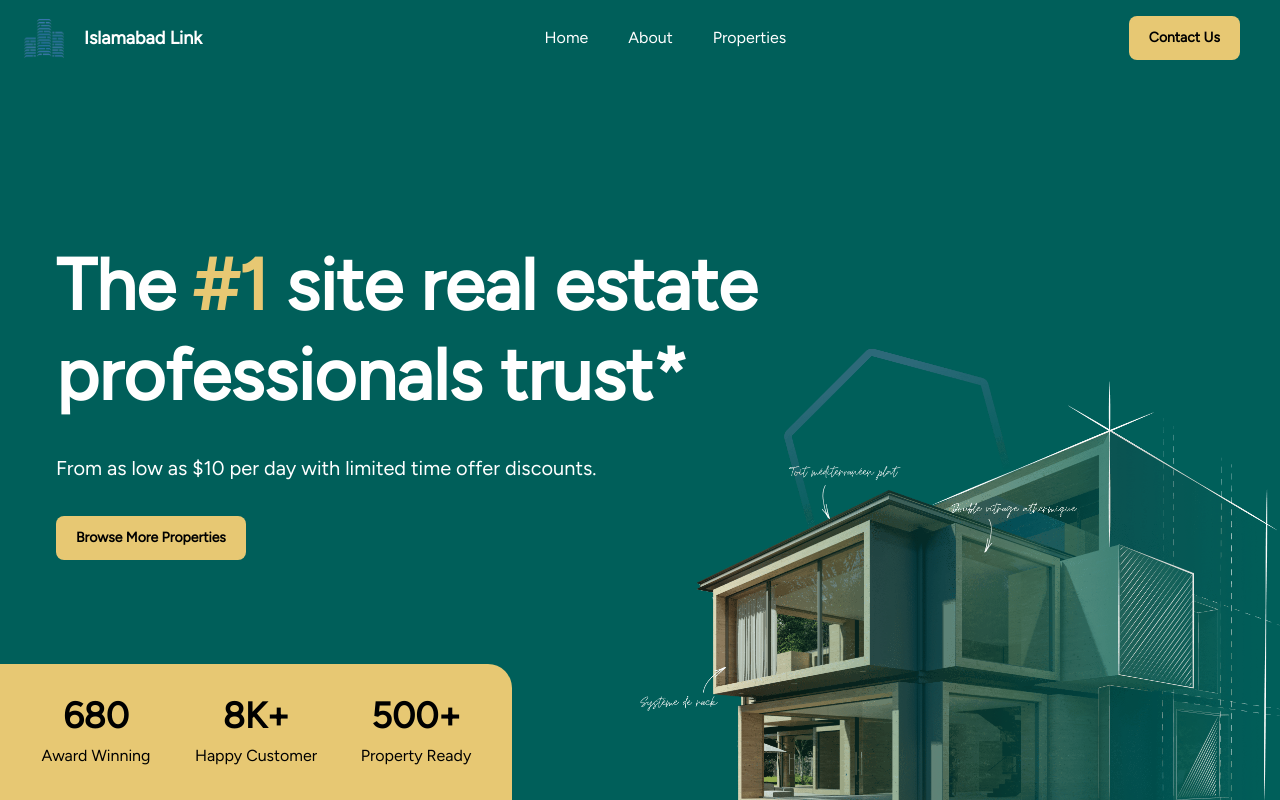
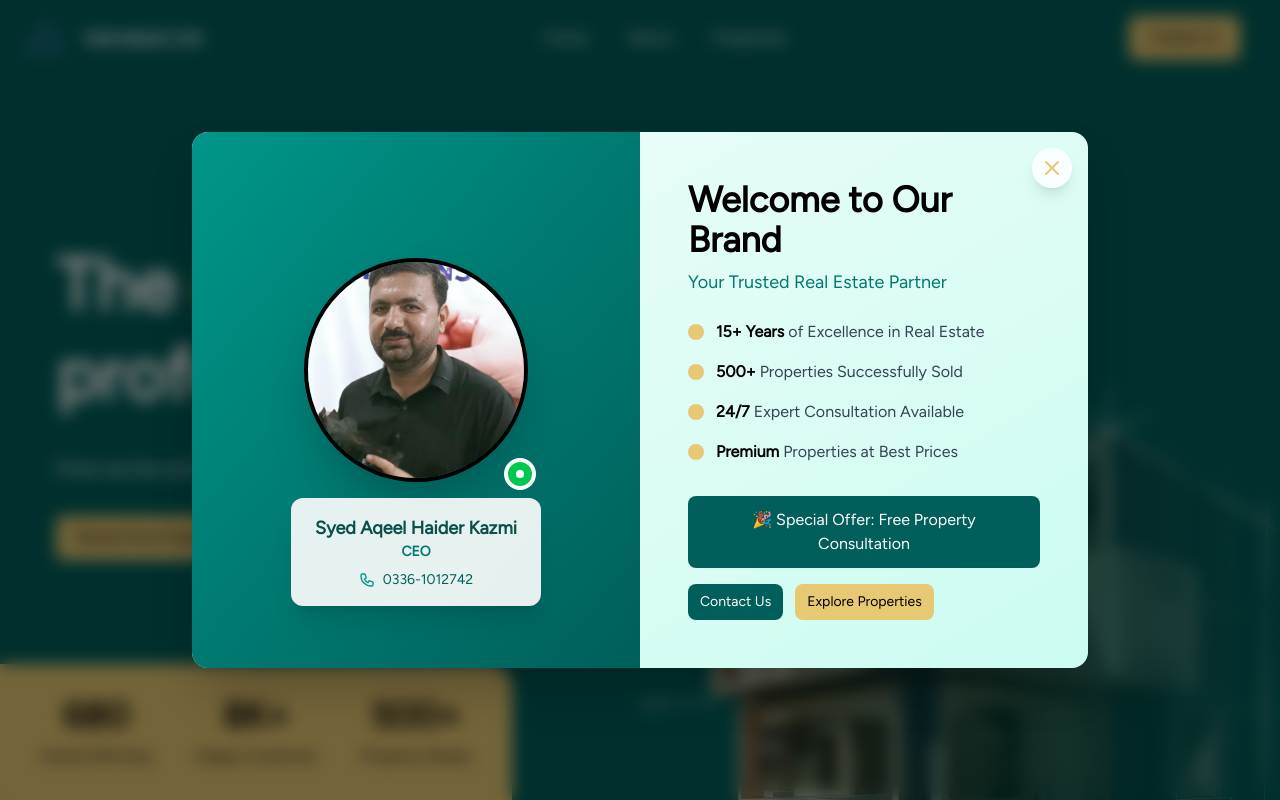
Before and after one commit to MirHussainJan/Islamabad-Link, a React (Vite) app: page / in a window 1280 px wide. Shown: the top 800 px of the page. Built offline with nearby package versions, Linux system fonts and the light colour scheme.

Commit message:
Deployment

```diff
--- a/src/App.jsx
+++ b/src/App.jsx
@@ -1,26 +1,35 @@
-import React from "react";
+import React, { useState, useEffect } from 'react';
 import Hero from "./components/Hero"
-import FeaturedCategories from "./components/FeaturedCategories"
 import FeaturedProperties from "./components/FeaturedProperties"
 import WhyChooseUs from "./components/WhyChooseUs"
 import DiscoverSection from "./components/DiscoverSection"
 import VillaSpotlight from "./components/VillaSpotlight"
 import Testimonials from "./components/Testimonials"
-import PartnerLogos from "./components/PartnerLogos"
-import ExclusiveProperties from "./components/ExclusiveProperties"
 import BecomeAgent from "./components/BecomeAgent"
-import RecentArticles from "./components/RecentArticles"
-import Newsletter from "./components/Newsletter"
 import Footer from "./components/Footer"
 import Header from "./components/Header";
 import RecentHighlights from "./components/RecentArticles";
 
 const App = () => {
+  const [showPopup, setShowPopup] = useState(false);
+
+  useEffect(() => {
+    // Show popup after component mounts (website loads)
+    const timer = setTimeout(() => {
+      setShowPopup(true);
+    }, 1000); // Small delay to ensure smooth loading
+
+    return () => clearTimeout(timer);
+  }, []);
+
+  const closePopup = () => {
+    setShowPopup(false);
+  };
+
   return (
-    <div className=" relative">
+    <div className="relative">
       <Header/>
       <Hero id="hero" />
-      {/* <FeaturedCategories /> */}
       <WhyChooseUs />
       <FeaturedProperties id="properties" />
       <VillaSpotlight />
@@ -29,8 +38,144 @@ const App = () => {
       <Testimonials />
       <RecentHighlights/>
       <Footer />
-      {/* <ExclusiveProperties />
-      <Newsletter /> */}
+
+      {/* Brand Promotion Popup */}
+      {showPopup && (
+        <div className="fixed inset-0 z-[9999] flex items-center justify-center p-4">
+          {/* Blurred Background Overlay */}
+          <div
+            className="absolute inset-0 bg-black/50 backdrop-blur-sm"
+            onClick={closePopup}
+          ></div>
+
+          {/* Popup Content */}
+          <div className="relative bg-gradient-to-br from-teal-50 to-teal-100 rounded-2xl shadow-2xl max-w-4xl w-full max-h-[90vh] overflow-y-auto">
+            {/* Close Button */}
+            <button
+              onClick={closePopup}
+              className="absolute top-4 right-4 z-10 bg-white/80 hover:bg-white text-yellow cursor-pointer rounded-full p-2 transition-all duration-200 shadow-lg"
+            >
+              <svg className="w-6 h-6" fill="none" stroke="currentColor" viewBox="0 0 24 24">
+                <path strokeLinecap="round" strokeLinejoin="round" strokeWidth={2} d="M6 18L18 6M6 6l12 12" />
+              </svg>
+            </button>
+
+            <div className="flex flex-col lg:flex-row min-h-[500px]">
+              {/* Left Side - CEO Section */}
+              <div className="lg:w-1/2 bg-gradient-to-br from-teal-600 to-teal-800 flex items-center justify-center p-8 lg:p-12">
+                <div className="relative z-20 flex flex-col items-center justify-center h-full pt-8 sm:pt-12 lg:pt-16">
+                  <div className="relative mb-3 sm:mb-4">
+                    <img
+                      src="/CEO.png"
+                      alt="CEO Aqeel Haider Kazmi"
+                      className="w-24 h-24 sm:w-32 sm:h-32 md:w-40 md:h-40 lg:w-48 lg:h-48 xl:w-56 xl:h-56 object-cover rounded-full border-2 sm:border-4 border-yellow shadow-xl sm:shadow-2xl"
+                    />
+                    {/* Online indicator */}
+                    <div className="absolute -bottom-1 -right-1 sm:-bottom-2 sm:-right-2 bg-green-500 w-4 h-4 sm:w-6 sm:h-6 lg:w-8 lg:h-8 rounded-full border sm:border-4 border-white flex items-center justify-center">
+                      <div className="w-1.5 h-1.5 sm:w-2 sm:h-2 bg-white rounded-full"></div>
+                    </div>
+                  </div>
+
+                  <div className="bg-white/90 backdrop-blur-sm px-3 sm:px-4 lg:px-6 py-2 sm:py-3 lg:py-4 rounded-lg sm:rounded-xl shadow-lg sm:shadow-xl text-center max-w-xs mx-2">
+                    <span className="text-sm sm:text-base lg:text-lg font-bold text-teal-900 block">
+                      Syed Aqeel Haider Kazmi
+                    </span>
+                    <div className="text-xs sm:text-sm text-teal-700 font-semibold mb-1 sm:mb-2">
+                      CEO
+                    </div>
+                    <div className="flex items-center justify-center gap-1 sm:gap-2 text-xs sm:text-sm">
+                      <svg
+                        className="w-3 h-3 sm:w-4 sm:h-4 text-teal-600 flex-shrink-0"
+                        fill="none"
+                        stroke="currentColor"
+                        viewBox="0 0 24 24"
+                      >
+                        <path
+                          strokeLinecap="round"
+                          strokeLinejoin="round"
+                          strokeWidth={2}
+                          d="M3 5a2 2 0 012-2h3.28a1 1 0 01.948.684l1.498 4.493a1 1 0 01-.502 1.21l-2.257 1.13a11.042 11.042 0 005.516 5.516l1.13-2.257a1 1 0 011.21-.502l4.493 1.498a1 1 0 01.684.949V19a2 2 0 01-2 2h-1C9.716 21 3 14.284 3 6V5z"
+                        />
+                      </svg>
+                      <span className="text-teal-800 font-medium">
+                        0336-1012742
+                      </span>
+                    </div>
+                  </div>
+                </div>
+              </div>
+
+              {/* Right Side - Marketing Content */}
+              <div className="lg:w-1/2 p-8 lg:p-12 flex flex-col justify-center">
+                <div className="text-center lg:text-left">
+                  {/* Brand Logo/Title */}
+                  <div className="mb-6">
+                    <h1 className="text-3xl lg:text-4xl font-bold mb-2">
+                      Welcome to Our Brand
+                    </h1>
+                    <p className="text-lg text-teal-700 font-medium">
+                      Your Trusted Real Estate Partner
+                    </p>
+                  </div>
+
+                  {/* Marketing Content */}
+                  <div className="space-y-4 mb-8">
+                    <div className="flex items-start gap-3">
+                      <div className="w-4 h-4 bg-yellow rounded-full mt-1 flex-shrink-0"></div>
+                      <p className="text-gray-700 text-sm lg:text-base">
+                        <strong className="text-black">15+ Years</strong> of Excellence in Real Estate
+                      </p>
+                    </div>
+                    <div className="flex items-start gap-3">
+                      <div className="w-4 h-4 bg-yellow rounded-full mt-1 flex-shrink-0"></div>
+                      <p className="text-gray-700 text-sm lg:text-base">
+                        <strong className="text-black">500+</strong> Properties Successfully Sold
+                      </p>
+                    </div>
+                    <div className="flex items-start gap-3">
+                      <div className="w-4 h-4 bg-yellow rounded-full mt-1 flex-shrink-0"></div>
+                      <p className="text-gray-700 text-sm lg:text-base">
+                        <strong className="text-black">24/7</strong> Expert Consultation Available
+                      </p>
+                    </div>
+                    <div className="flex items-start gap-3">
+                      <div className="w-4 h-4 bg-yellow rounded-full mt-1 flex-shrink-0"></div>
+                      <p className="text-gray-700 text-sm lg:text-base">
+                        <strong className="text-black">Premium</strong> Properties at Best Prices
+                      </p>
+                    </div>
+                  </div>
+
+                  {/* Call to Action */}
+                  <div className="space-y-4">
+                    <div className="bg-teal-800 text-white px-6 py-3 rounded-lg text-center">
+                      <p className="text-sm lg:text-base">
+                        🎉 Special Offer: Free Property Consultation
+                      </p>
+                    </div>
+
+                    <div className="flex flex-col sm:flex-row gap-3">
+                      <a
+                        href="tel:0336-1012742"
+                        className="bg-teal-800 text-white text-sm cursor-pointer px-3 py-2 rounded-lg"
+                      >
+                        Contact Us
+                      </a>
+
+                      <button
+                        onClick={closePopup}
+                        className="bg-yellow px-3 py-2 text-sm rounded-lg"
+                      >
+                        Explore Properties
+                      </button>
+                    </div>
+                  </div>
+                </div>
+              </div>
+            </div>
+          </div>
+        </div>
+      )}
     </div>
   )
 }
--- a/src/components/RecentArticles.jsx
+++ b/src/components/RecentArticles.jsx
@@ -5,13 +5,21 @@ export default function RecentHighlights() {
   const [isPlaying, setIsPlaying] = useState(false);
   const [showModal, setShowModal] = useState(false);
 
+  // Get current month and year
+  const now = new Date();
+  const monthNames = [
+    "January", "February", "March", "April", "May", "June",
+    "July", "August", "September", "October", "November", "December"
+  ];
+  const currentMonthYear = `${monthNames[now.getMonth()]} ${now.getFullYear()}`;
+
   const featuredVideo = {
     id: 1,
-    src: "https://www.w3schools.com/html/mov_bbb.mp4",
+    src: "/VID-20250806-WA0003.mp4",
     thumbnail: "/1.jpeg",
     title: "Luxury Development Showcase",
     subtitle: "Islamabad Link's Premier Real Estate Collection",
-    date: "August 2025",
+    date: currentMonthYear,
     duration: "3:38",
     views: "8.1K"
   };
@@ -35,7 +43,7 @@ export default function RecentHighlights() {
       <div className="container mx-auto px-6 relative">
         {/* Header */}
         <div className="text-center mb-8">
-          <h2 className="text-5xl lg:text-6xl font-bold text-black mb-4">
+          <h2 className="text-3xl md:text-5xl font-bold text-black mb-4">
             Latest Showcase
           </h2>
           <p className="text-lg text-slate-600 max-w-2xl mx-auto leading-relaxed">
```
Also changed, not shown: 1 other file (tests, documents, lock files or other folders).
